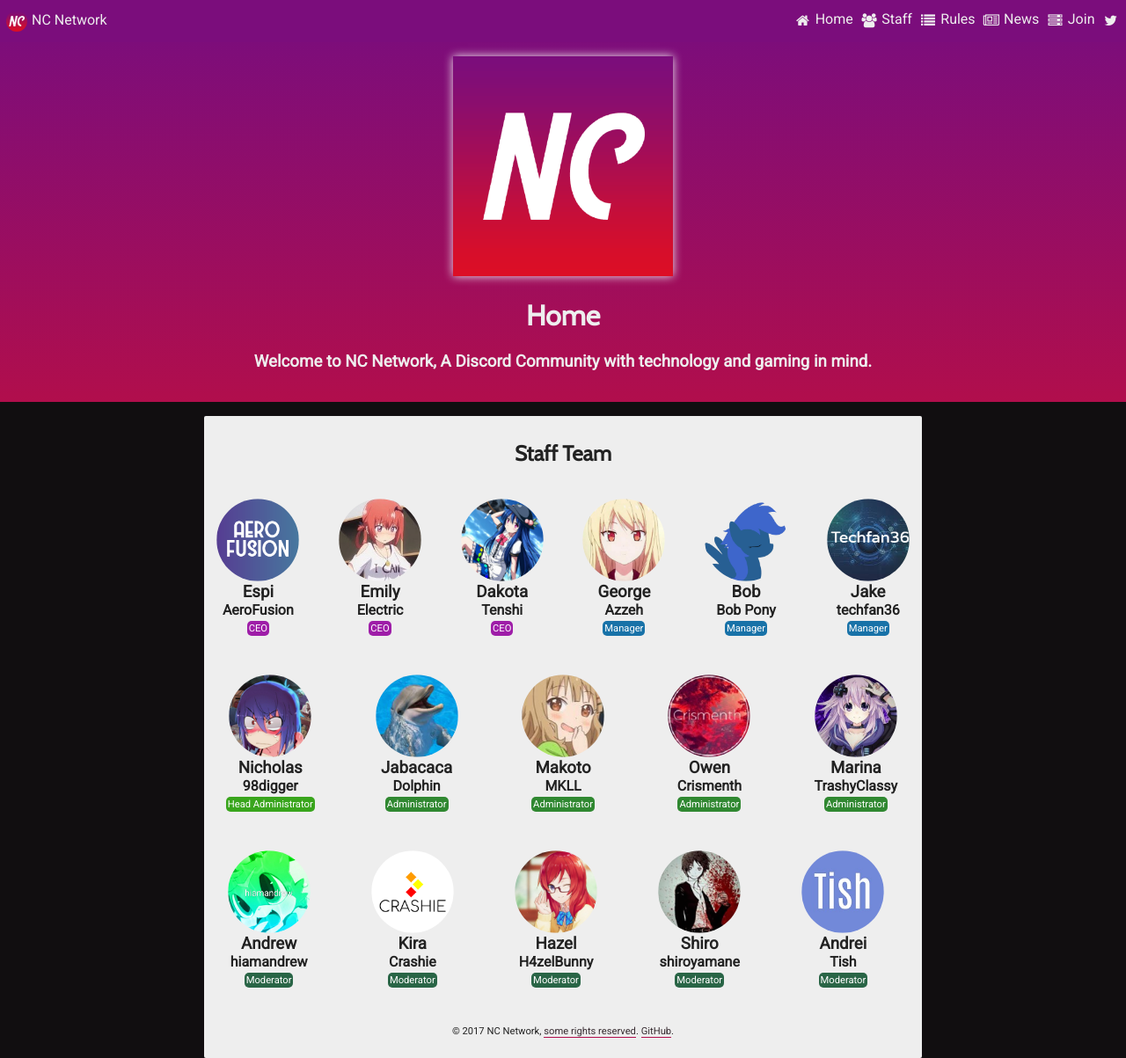
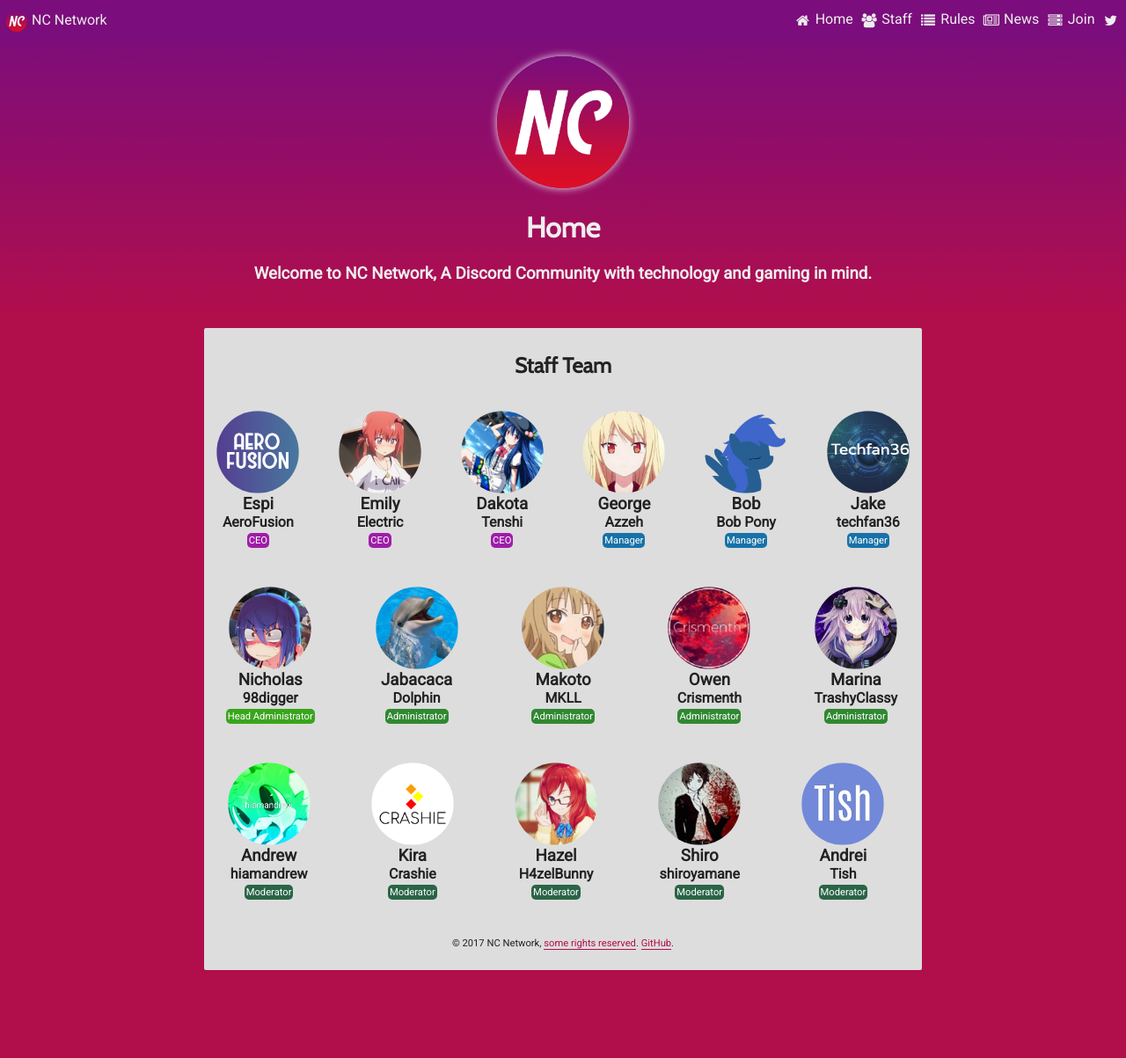
Before and after one commit to xwinbyte/NetskyWebsite, a Jekyll site: the page built from index.html, in a window 1280 px wide and 1203 px high. Shown: the whole window at 88% size. Built offline with Jekyll 4.4.1, drawn with Linux system fonts in a browser that asks for light colours.

Commit message:
Update style.scss

```diff
--- a/css/style.scss
+++ b/css/style.scss
@@ -1,19 +1,21 @@
 ---
 ---
+
 $primary: #B10E4C;
 $secondary: #7B0D7C;
 
-html, body {
+body,
+html {
   margin: 0;
   padding: 0;
+  overflow-x: hidden;
 }
 
 body {
-  background-color:#110e10;
+  width: 100%;
+  background-color: $primary;
   color: #222;
   font-family: 'Roboto', 'Tahoma', sans-serif;
-  overflow-x: hidden;
-  overflow-y: scroll;
 }
 
 .no-pm {
@@ -27,7 +29,7 @@ h2 {
 }
 
 a {
-  color:#382d32;
+  color: $primary;
   text-decoration: none;
   border-bottom: 1px solid $primary;
 }
@@ -81,28 +83,30 @@ header {
   width: 100%;
   margin-bottom: 1em;
   margin-top: 2em;
-  padding: 1em;
-  padding-top: 2em;
+  padding: 2em 1em 1em;
   background: linear-gradient($secondary, $primary);
   color: #eee;
-  border-bottom-left-radius: 5px;
-  border-bottom-right-radius: 5px;
   text-align: center;
 }
 
 header img {
-  box-shadow: 0px 0px 10px #eee;
+  box-shadow: 0 0 10px #eee;
+  border-radius: 50%;
+  width: 150px;
 }
 
 main {
   max-width: 50em;
   margin: 0 auto;
   padding: 0.5em;
-  background-color: #eee;
+  background-color: #ddd;
+  color: #222;
   border-radius: 2px;
 }
 
-.col, .rule, article {
+.col,
+.rule,
+article {
   padding: 10px;
   border-radius: 5px;
 }
@@ -112,7 +116,8 @@ main {
   padding: 0;
 }
 
-.col a, .col a:hover {
+.col a,
+.col a:hover {
   border-bottom: none;
   background: none;
 }
@@ -127,7 +132,7 @@ main {
 }
 
 .col img:hover {
-  transform: rotate(360deg) scale(1.5);
+  transform: rotate(360deg) scale(1.3);
   opacity: 0.7;
   border-radius: 5px;
 }
@@ -161,7 +166,8 @@ main {
   background-color: #296546;
 }
 
-.rule, article {
+.rule,
+article {
   background-color: $primary;
   color: #eee;
   margin: 10px;
@@ -180,18 +186,20 @@ main {
   margin-right: 5px;
 }
 
-.rule a, article a {
+.rule a,
+article a {
   color: #eee;
   border-bottom: 1px solid #eee;
 }
 
-.rule a:hover, article a:hover {
+.rule a:hover,
+article a:hover {
   background-color: #eee;
   color: #222;
 }
 
 .rule:hover {
-  transform: scale(0.9);
+  transform: scale(0.99);
 }
 
 article h3 {
@@ -210,8 +218,7 @@ footer {
   text-align: center;
   font-size: 0.7em;
 }
-
-@media screen and (max-width: 500px) {
+@media screen and (max-width: 55em) {
   nav {
     position: inherit;
     text-align: center;
@@ -232,9 +239,12 @@ footer {
   header {
     margin-top: 0;
   }
+
+  main {
+    width: 100%;
+  }
 }
-
-@media screen and (min-width: 50em) {
+@media screen and (min-width: 55em) {
   nav span {
     margin: 5px;
   }
```
